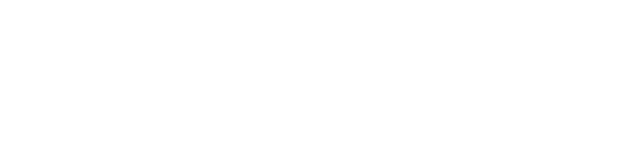
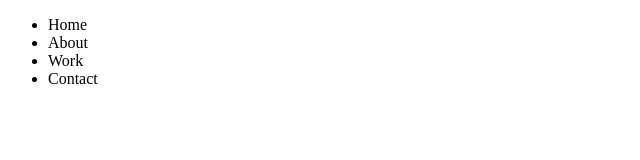
Before and after one commit to cxoltero/portfolio, a plain HTML site: page index.html in a window 1280 px wide. Shown: the whole page, without its empty margins (0-640 px from the left). Drawn offline with Linux system fonts and the light colour scheme.

Commit message:
finished home menu structure

```diff
--- a/index.html
+++ b/index.html
@@ -6,8 +6,18 @@
 	<link rel="text/stylesheet" href="style.css">
 </head>
 <body>
-<div id="menu"></div><!--Menu-->
-<div id="main-container"></div><!--Main Menu-->
+<div id="menu">
+	<div id="logo-menu"></div>
+	<ul id="menu">
+		<li><a href="#"></a>Home</li>
+		<li><a href="#"></a>About</li>
+		<li><a href="#"></a>Work</li>
+		<li><a href="#"></a>Contact</li>
+	</ul>
+</div><!--Menu-->
+<div id="main-container">
+
+</div><!--Main Menu-->
 <script src="main.js"></script>
 </body>
 </html>
```
